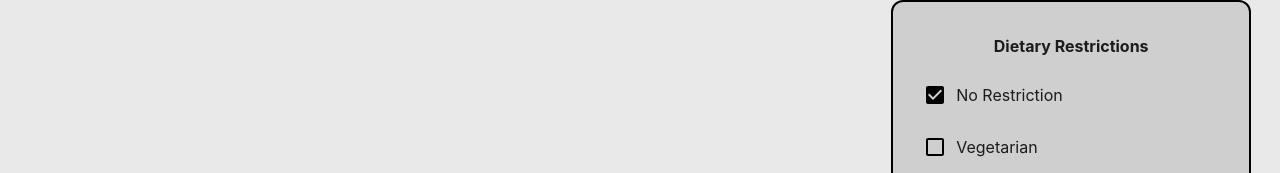
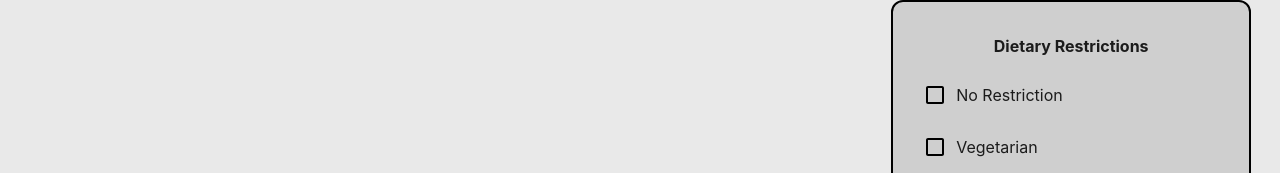
Before and after one commit to FardeenB13/dietdude-UI, a React (Vite) app: page /Preferences in a window 1280 px wide. Shown: the top 173 px of the page. Built offline with nearby package versions, Linux system fonts and the light colour scheme; no server answers.

Commit message:
Added multi-select for dietary restrictions

```diff
--- a/src/Preferences.tsx
+++ b/src/Preferences.tsx
@@ -33,7 +33,7 @@ const Preferences = () => {
     const navigate = useNavigate()
 
     // ── Local state ─────────────────────────────────────────────────────────
-    const [diet,     setDiet]     = useState<string>("none")
+    const [dietaryRestrictions, setDietaryRestrictions] = useState<string[]>([])
     const [budget,   setBudget]   = useState<string>("")
     const [freqNum,  setFreqNum]  = useState<string>("1")
     const [freqUnit, setFreqUnit] = useState<FreqUnit>("weeks")
@@ -74,6 +74,14 @@ const Preferences = () => {
         }
     }
 
+    const handleDietChange = (value: string) => {
+        setDietaryRestrictions((prev) =>
+            prev.includes(value)
+                ? prev.filter((item) => item !== value)
+                : [...prev, value]
+        )
+    }
+
     const getCookie = (name: string) => {
         const value = `; ${document.cookie}`
         const parts = value.split(`; ${name}=`)
@@ -98,7 +106,8 @@ const Preferences = () => {
             },
             credentials: "include",
             body: JSON.stringify({
-                diet,
+                diet: dietaryRestrictions[0] || "none",
+                dietary_restrictions: dietaryRestrictions,
                 budget: budget || "0",
                 shopping_frequency_value: parseInt(freqNum) || 1,
                 shopping_frequency_unit: freqUnit,
@@ -191,8 +200,8 @@ const Preferences = () => {
                                 key={value}
                                 control={
                                     <Checkbox
-                                        checked={diet === value}
-                                        onChange={() => setDiet(value)}
+                                        checked={dietaryRestrictions.includes(value)}
+                                        onChange={() => handleDietChange(value)}
                                         sx={{
                                             color: "black",
                                             "&.Mui-checked": { color: "black" },
```
